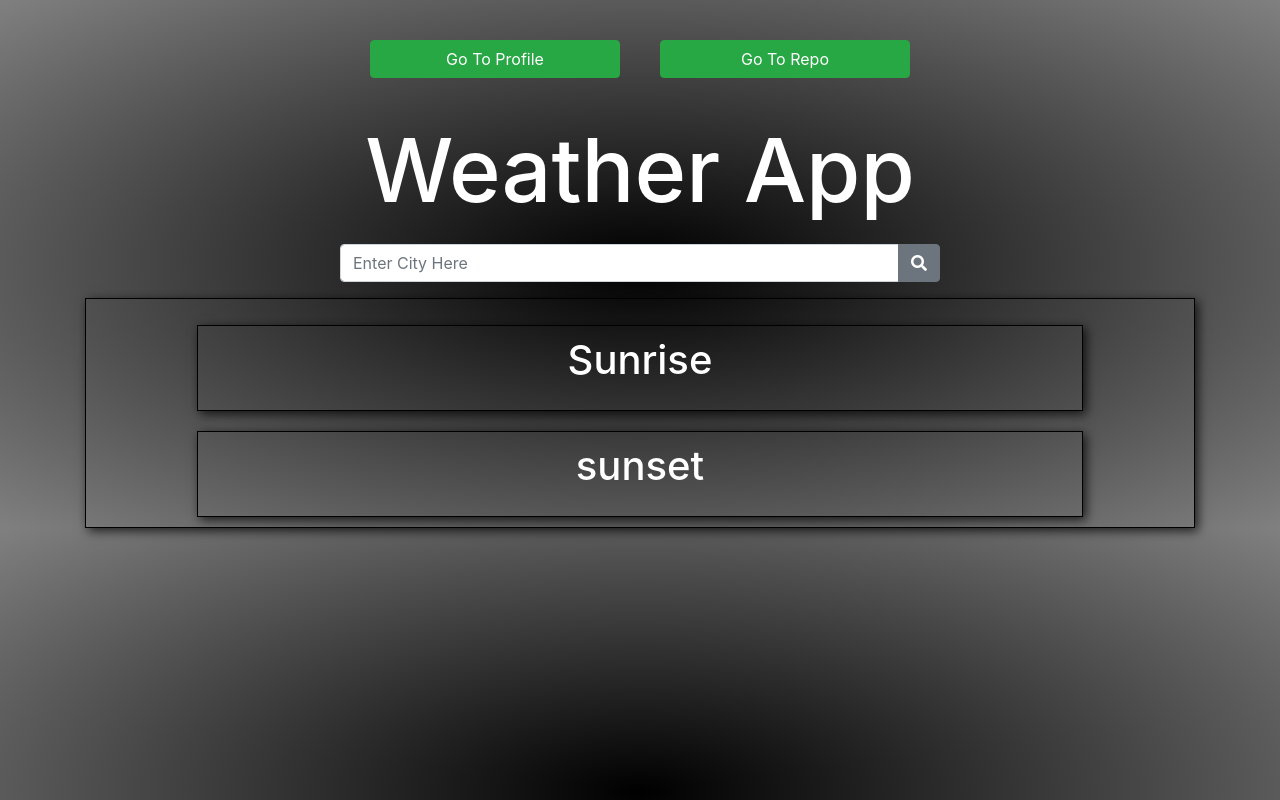
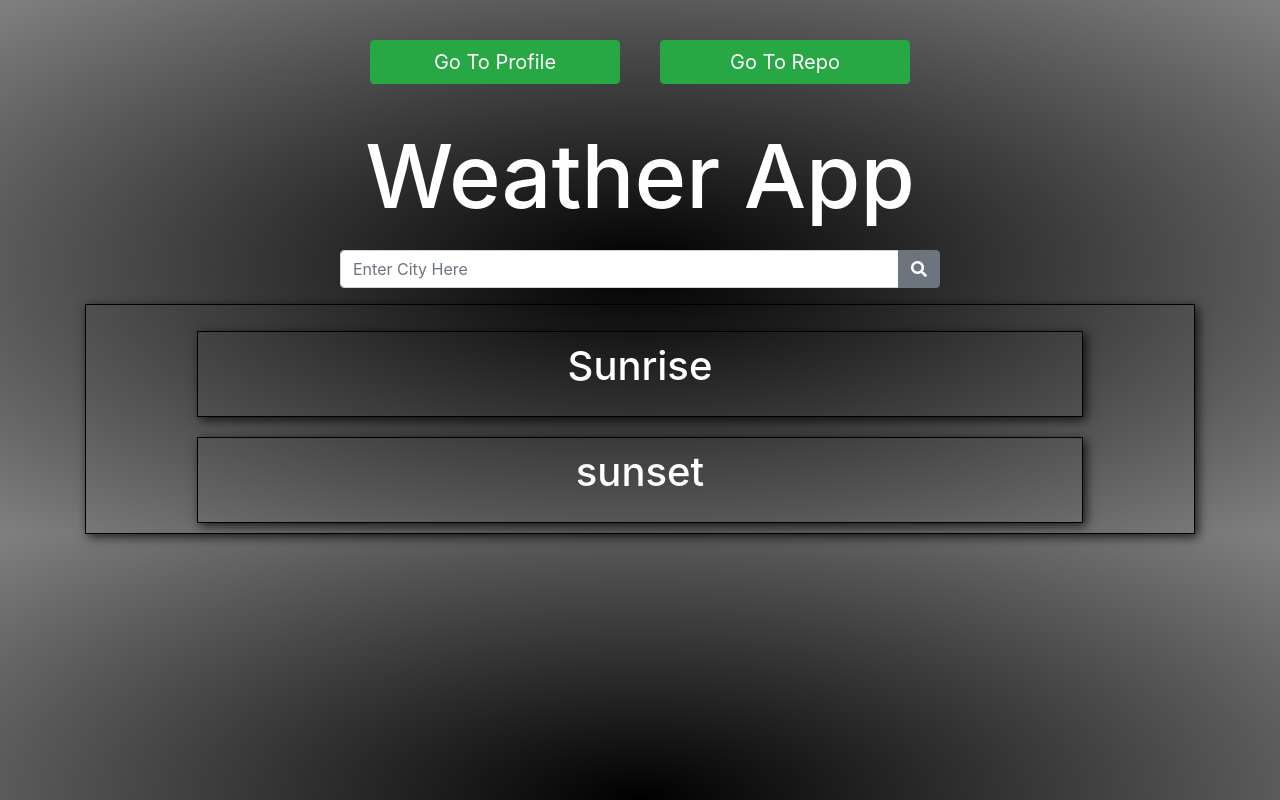
Before and after one commit to iffi396/weatherApp, a plain HTML site: page index.html in a window 1280 px wide. Drawn offline with nearby package versions, Linux system fonts and the light colour scheme; no server answers.

Commit message:
Add files via upload

```diff
--- a/style.css
+++ b/style.css
@@ -4,14 +4,14 @@ body {
 	color: white !important;
 }
 .backbtn {
-	display: flex;
-    justify-content: center;
-    margin: 20px;
+	display: flex!important;
+    justify-content: center!important;
+    margin: 20px!important;
 }
 .btn-success {
-	width: 250px;
-    font-size: 25px;
-    margin: 20px;
+	width: 250px!important;
+    font-size: 20px!important;
+    margin: 20px!important;
 }
 .input-group {
 	margin: 20px auto;
```
